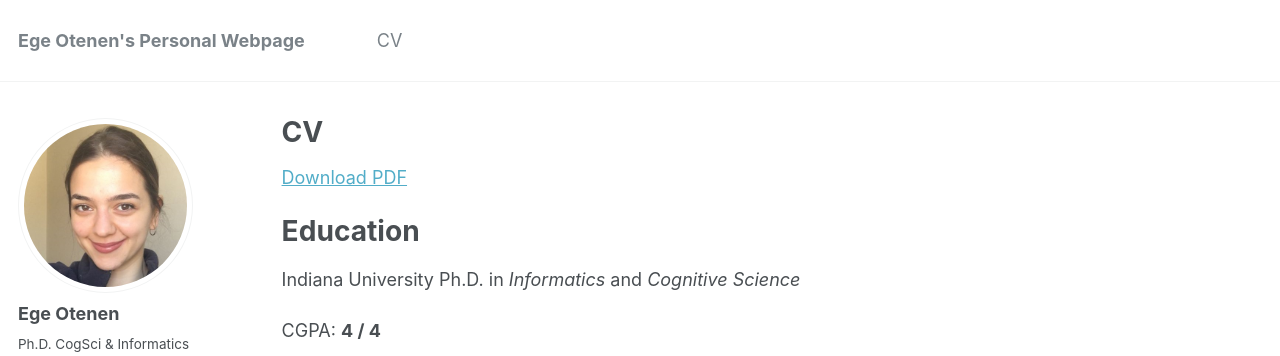
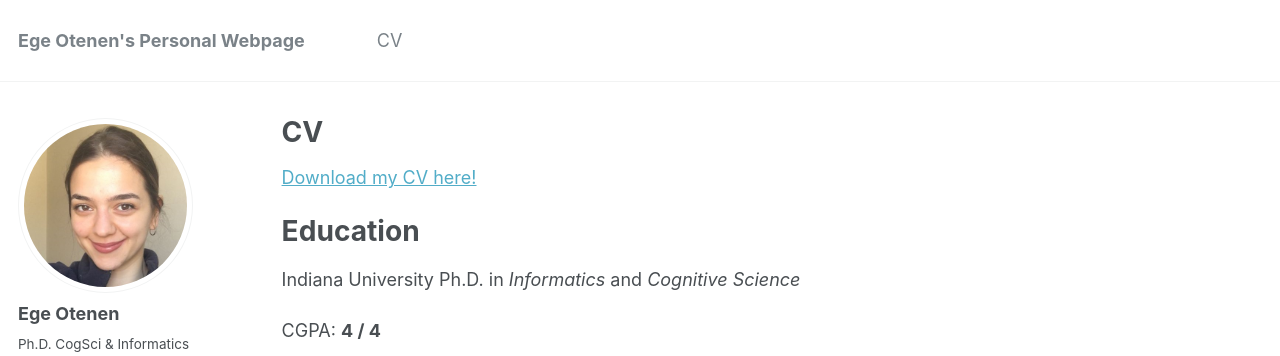
Before and after one commit to egeotenen/egeotenen.github.io, a Jekyll site: the page built from _pages/cv.md, in a window 1280 px wide and 900 px high. Shown: the top 356 px of the window. Built offline with Jekyll 4.4.1, drawn with Linux system fonts in a browser that asks for light colours; some web fonts are replaced.

Commit message:
update cv link

```diff
--- a/_pages/cv.md
+++ b/_pages/cv.md
@@ -7,7 +7,7 @@ redirect_from:
   - /resume
 ---
 
-[Download PDF](https://drive.google.com/file/d/1tXxFC_fR_AwTlpJhcqK_TrsMXGavGoh2/view?usp=share_link)
+[Download my CV here!](https://drive.google.com/file/d/1tXxFC_fR_AwTlpJhcqK_TrsMXGavGoh2/view?usp=share_link)
 
 {% include base_path %}
 
```
